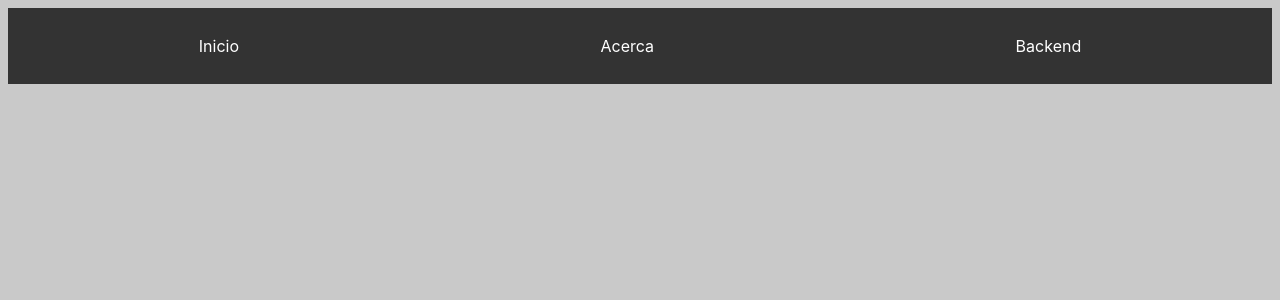
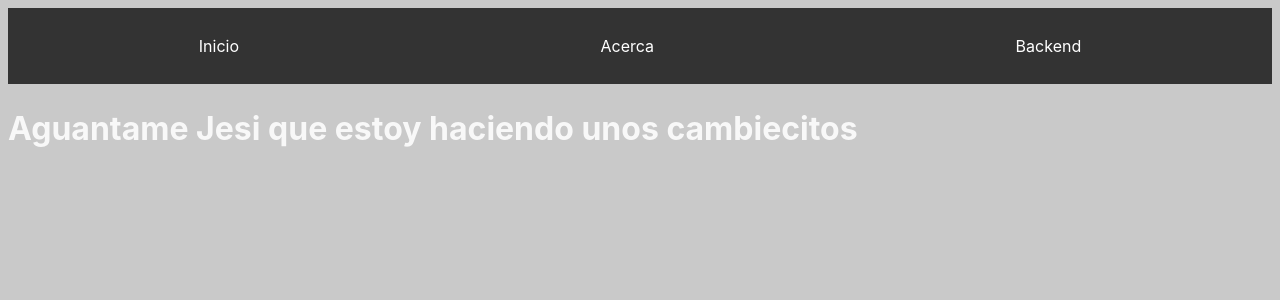
Before and after one commit to ezevazquez/react-nest, a React (Vite) app in the folder apps/client/: page / in a window 1280 px wide. Shown: the top 300 px of the page. Built offline with nearby package versions, Linux system fonts and the light colour scheme.

Commit message:
add body text

```diff
--- /dev/null
+++ b/apps/client/src/components/body.tsx
@@ -0,0 +1,9 @@
+function Body() {
+  return (
+    <div className="body">
+      <h1>Aguantame Jesi que estoy haciendo unos cambiecitos</h1>
+    </div>
+  );
+}
+
+export default Body;
--- a/apps/client/src/index.tsx
+++ b/apps/client/src/index.tsx
@@ -1,10 +1,12 @@
 import React from 'react'
 import ReactDOM from 'react-dom/client'
 import Navbar from './components/navbar'
+import Body from './components/body'
 import './index.css'
 
 ReactDOM.createRoot(document.getElementById('root')!).render(
   <React.StrictMode>
     <Navbar />
+    <Body />
   </React.StrictMode>,
 );
```
